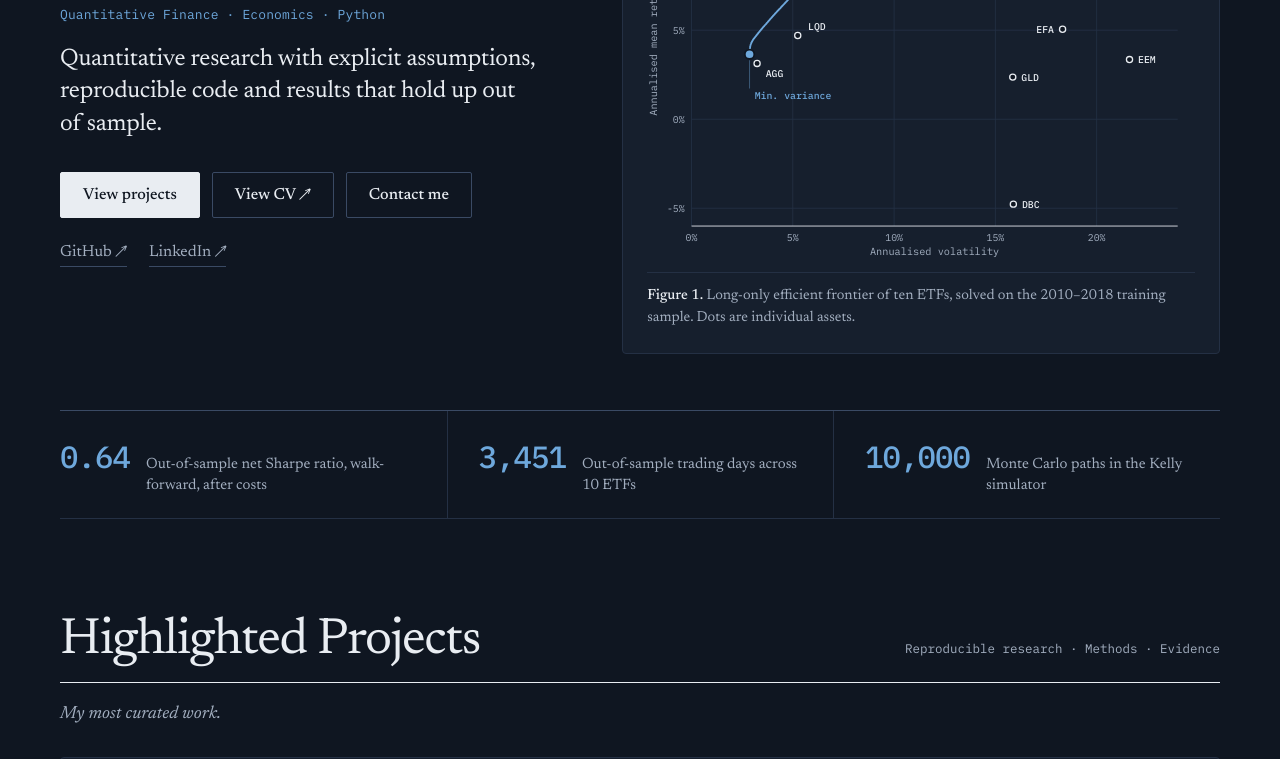
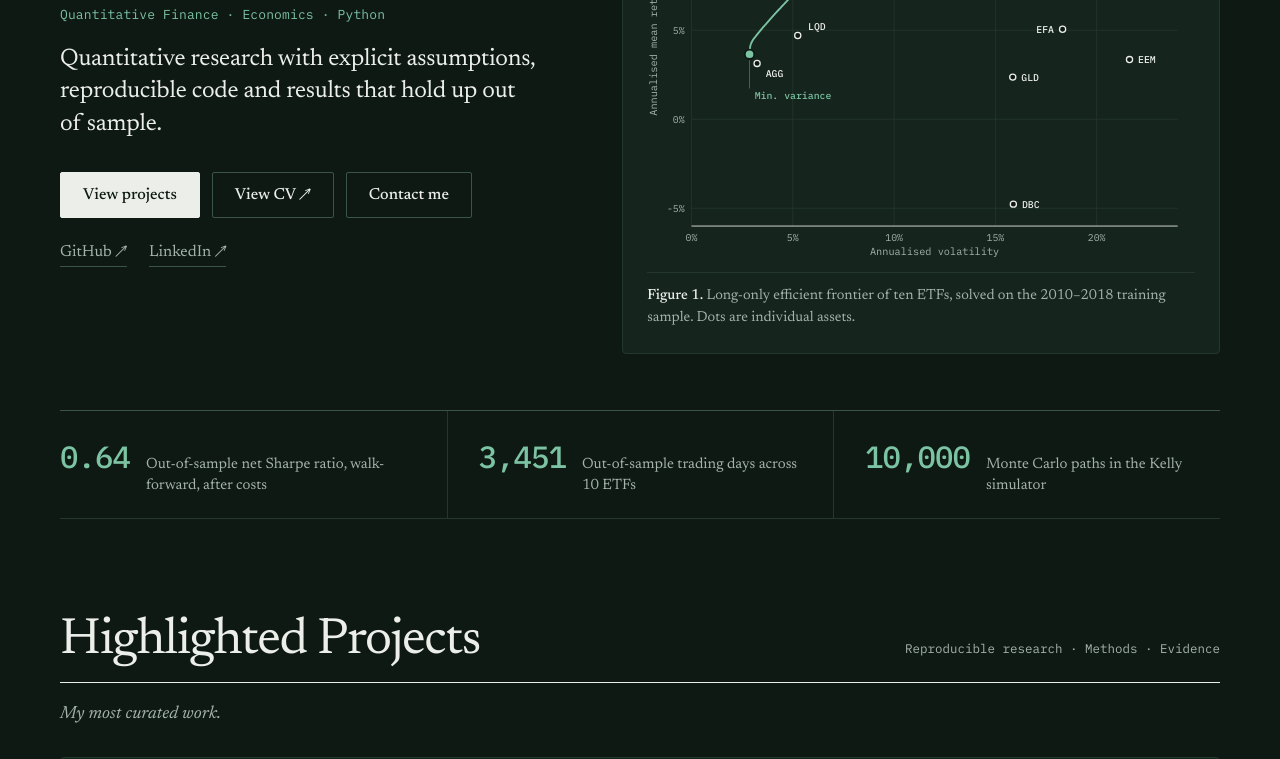
Before and after one commit to AlvaroCutillas/alvarocutillas.github.io, a plain HTML site: page index.html in a window 1280 px wide. Shown: the part 301-1060 px from the top of the page. Drawn offline with Linux system fonts and the light colour scheme.

Commit message:
Home: paleta verde bosque con acento menta
Co-Authored-By: Claude Sonnet 5.5 <noreply@anthropic.com>

```diff
--- a/index.html
+++ b/index.html
@@ -4,22 +4,22 @@
   <meta charset="UTF-8" />
   <meta name="viewport" content="width=device-width, initial-scale=1.0" />
   <meta name="description" content="Álvaro Cutillas — Quantitative Finance Portfolio" />
-  <meta name="theme-color" content="#0f1621" />
+  <meta name="theme-color" content="#0e1914" />
   <title>Álvaro Cutillas — Quantitative Finance</title>
   <link rel="preconnect" href="https://fonts.googleapis.com" />
   <link rel="preconnect" href="https://fonts.gstatic.com" crossorigin />
   <link href="https://fonts.googleapis.com/css2?family=Newsreader:ital,opsz,wght@0,6..72,400;0,6..72,500;1,6..72,400&amp;family=IBM+Plex+Mono:wght@400;500&amp;display=swap" rel="stylesheet" />
   <style>:root{
   color-scheme:dark;
-  --paper:#0f1621;
-  --paper2:#161f2d;
-  --ink:#e9edf2;
-  --muted:#a3afc0;
-  --soft:#7f8ca1;
-  --rule:#243044;
-  --rule-2:#3a4a64;
-  --accent:#6ea8dc;
-  --accent-2:#9cc4ea;
+  --paper:#0e1914;
+  --paper2:#15241d;
+  --ink:#ecefe9;
+  --muted:#a5b3aa;
+  --soft:#82948a;
+  --rule:#24372d;
+  --rule-2:#3b5448;
+  --accent:#7cc3a3;
+  --accent-2:#a5dcc3;
   --serif:"Newsreader","Iowan Old Style","Palatino Linotype",Georgia,serif;
   --mono:"IBM Plex Mono",ui-monospace,"Cascadia Mono",Consolas,monospace;
   --max:1160px;
@@ -36,7 +36,7 @@ a:focus-visible,button:focus-visible,select:focus-visible{outline:2px solid var(
 .skip:focus{left:10px}
 
 /* Navegación */
-nav{position:sticky;top:0;z-index:20;background:rgba(15,22,33,.94);border-bottom:1px solid var(--ink);backdrop-filter:blur(6px)}
+nav{position:sticky;top:0;z-index:20;background:rgba(14,25,20,.94);border-bottom:1px solid var(--ink);backdrop-filter:blur(6px)}
 .nav-inner{min-height:56px;display:flex;align-items:center;justify-content:space-between;gap:20px}
 .brand{font-size:18px;font-weight:500;letter-spacing:-.005em}
 .nav-links{display:flex;gap:28px;margin-left:auto}
--- a/research/home/home.css
+++ b/research/home/home.css
@@ -1,14 +1,14 @@
 :root{
   color-scheme:dark;
-  --paper:#0f1621;
-  --paper2:#161f2d;
-  --ink:#e9edf2;
-  --muted:#a3afc0;
-  --soft:#7f8ca1;
-  --rule:#243044;
-  --rule-2:#3a4a64;
-  --accent:#6ea8dc;
-  --accent-2:#9cc4ea;
+  --paper:#0e1914;
+  --paper2:#15241d;
+  --ink:#ecefe9;
+  --muted:#a5b3aa;
+  --soft:#82948a;
+  --rule:#24372d;
+  --rule-2:#3b5448;
+  --accent:#7cc3a3;
+  --accent-2:#a5dcc3;
   --serif:"Newsreader","Iowan Old Style","Palatino Linotype",Georgia,serif;
   --mono:"IBM Plex Mono",ui-monospace,"Cascadia Mono",Consolas,monospace;
   --max:1160px;
@@ -25,7 +25,7 @@ a:focus-visible,button:focus-visible,select:focus-visible{outline:2px solid var(
 .skip:focus{left:10px}
 
 /* Navegación */
-nav{position:sticky;top:0;z-index:20;background:rgba(15,22,33,.94);border-bottom:1px solid var(--ink);backdrop-filter:blur(6px)}
+nav{position:sticky;top:0;z-index:20;background:rgba(14,25,20,.94);border-bottom:1px solid var(--ink);backdrop-filter:blur(6px)}
 .nav-inner{min-height:56px;display:flex;align-items:center;justify-content:space-between;gap:20px}
 .brand{font-size:18px;font-weight:500;letter-spacing:-.005em}
 .nav-links{display:flex;gap:28px;margin-left:auto}
```
Also changed, not shown: 1 other file.
